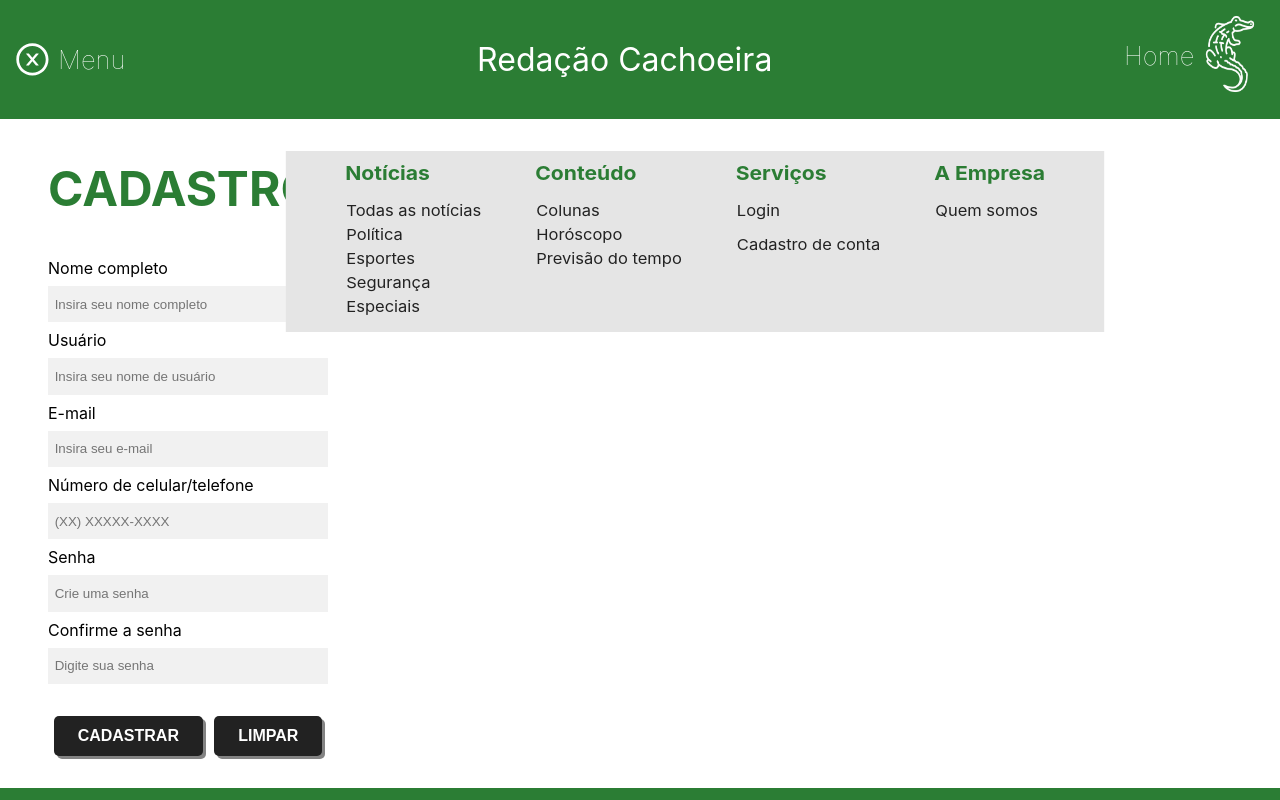
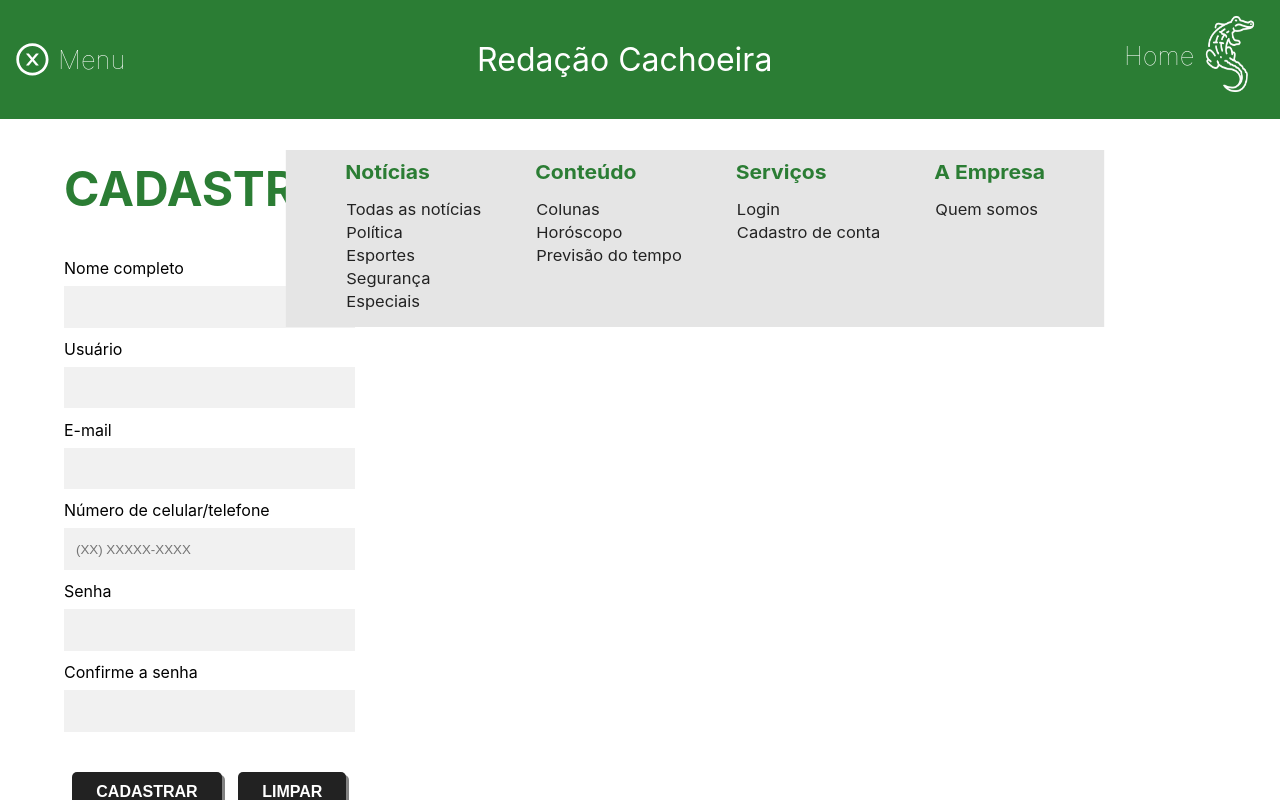
Before and after one commit to Rodrigo-EF-Neves/Redacao-Cachoeira, a React (Create React App) app: page /signup in a window 1280 px wide. Both pictures are taken after a click on the icon 31 px from the left and 59 px from the top of the page. Shown: the top 800 px of the page. Built offline with nearby package versions, Linux system fonts and the light colour scheme; the HTML template or start-up script is replaced by a standard one.

Commit message:
Alterações na tela de cadastro

```diff
--- a/package.json
+++ b/package.json
@@ -8,8 +8,8 @@
     "@testing-library/user-event": "^13.5.0",
     "react": "^18.2.0",
     "react-dom": "^18.2.0",
-    "react-icons": "^4.8.0",
-    "react-router-dom": "^6.11.1",
+    "react-icons": "^4.9.0",
+    "react-router-dom": "^6.11.2",
     "react-scripts": "5.0.1",
     "web-vitals": "^2.1.4"
   },
--- a/src/components/layout/Carousel.module.css
+++ b/src/components/layout/Carousel.module.css
@@ -48,7 +48,7 @@
 
 .slide_active {
     opacity: 1;
-    transition-duration: 1s;
+    transition-duration: 0.4s;
     transform: scaleX(1.2);
 }
 
@@ -66,6 +66,6 @@
 .carousel_image_container p {
     position: absolute;
     top: 82%;
-    margin-left: 10px;
+    margin-left: 12.5px;
     color: #DAD4D4;
 }
--- a/src/components/layout/CarouselData.js
+++ b/src/components/layout/CarouselData.js
@@ -8,5 +8,10 @@ export const CarouselData = [
         image: 'https://images.pexels.com/photos/133826/pexels-photo-133826.jpeg?auto=compress&cs=tinysrgb&w=1260&h=750&dpr=1',
         title: 'Duplicação da BR 470',
         description: 'Entenda a obra'
+    },
+    {
+        image: 'https://images.pexels.com/photos/176342/pexels-photo-176342.jpeg?auto=compress&cs=tinysrgb&w=1260&h=750&dpr=1',
+        title: 'Obras no centro da cidade',
+        description: 'Novo hospital está em construção'
     }
 ]
--- a/src/components/layout/Menu.module.css
+++ b/src/components/layout/Menu.module.css
@@ -6,7 +6,7 @@
     padding: 0 10px;
     margin: 0 1em;
     position: absolute;
-    top: 18.9%;
+    top: 18.70%;
     z-index: 20;
     left: 24%;
     transform: scaleX(1.1);
@@ -32,7 +32,8 @@
 
 .menu_list li,
 .menu_link p {
-    margin-bottom: 5px;
+    margin-bottom: 4px;
+    margin-top: 2px;
     font-size: 15px;
     list-style: none;
     text-decoration: none;
--- a/src/components/pages/SignUp.js
+++ b/src/components/pages/SignUp.js
@@ -11,7 +11,6 @@ function SignUp() {
                             type="text"
                             name="full_name"
                             id="full_name"
-                            placeholder="Insira seu nome completo"
                          />
                     </div>
                     <div className={styles.field_container}>
@@ -20,7 +19,6 @@ function SignUp() {
                             type="text"
                             name="user"
                             id="user"
-                            placeholder="Insira seu nome de usuário"
                          />
                     </div>
                     <div className={styles.field_container}>
@@ -29,7 +27,6 @@ function SignUp() {
                             type="text"
                             name="email"
                             id="email"
-                            placeholder="Insira seu e-mail"
                          />
                     </div>
                     <div className={styles.field_container}>
@@ -47,16 +44,14 @@ function SignUp() {
                             type="password"
                             name="password"
                             id="password"
-                            placeholder="Crie uma senha"
                          />
                     </div>
                     <div className={styles.field_container}>
                         <label htmlFor="password">Confirme a senha</label>
                         <input
-                            type="repassword"
+                            type="password"
                             name="repassword"
                             id="repassword"
-                            placeholder="Digite sua senha"
                          />
                     </div>
                      <div className={styles.button_container}>
--- a/src/components/pages/Signup.module.css
+++ b/src/components/pages/Signup.module.css
@@ -1,7 +1,7 @@
 .signup_container {
     width: fit-content;
     height: 100%;
-    margin-left: 3em;
+    margin-left: 4em;
     margin-bottom: 2em;
 }
 
@@ -17,7 +17,7 @@
 }
 
 .field_container label {
-    margin: .2em 0;
+    margin: .7em 0 .3em 0;
 }
 
 .field_container input {
@@ -25,7 +25,7 @@
    display: block;
    margin: .5rem 0;
    font-weight: 500;
-   padding: .8em .5em;
+   padding: 1em .9em;
    border: none;
    background-color: #F1F1F1;
    width: 20em;
@@ -34,7 +34,7 @@
 .button_container {
     display: flex;
     justify-content: space-around;
-    margin-top: 2em;
+    margin-top: 2.5em;
 }
 
 .button_container button {
```
Also changed, not shown: 1 other file (tests, documents, lock files or other folders).
